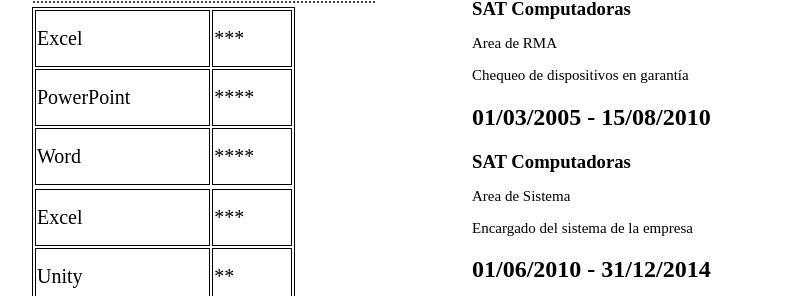
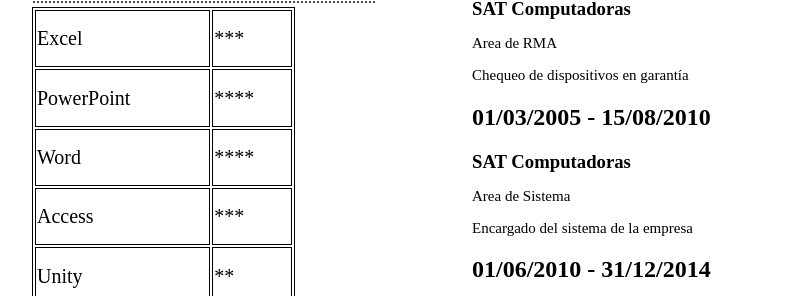
Before and after one commit to eacoronado/Tarea2_16, a plain HTML site: page CurriculumPersonal.html in a window 1280 px wide. Shown: the part 772-1068 px from the top of the page, without its empty margins (223-1022 px from the left). Drawn offline with Linux system fonts and the light colour scheme.

Commit message:
Update CurriculumPersonal.html

```diff
--- a/CurriculumPersonal.html
+++ b/CurriculumPersonal.html
@@ -68,8 +68,8 @@
 					<td>Word</td>
 					<td>****</td>
 				</tr>
-				<tr><tr>
-					<td>Excel</td>
+				<tr>
+					<td>Access</td>
 					<td>***</td>
 				</tr>
 					<td>Unity</td>
```
